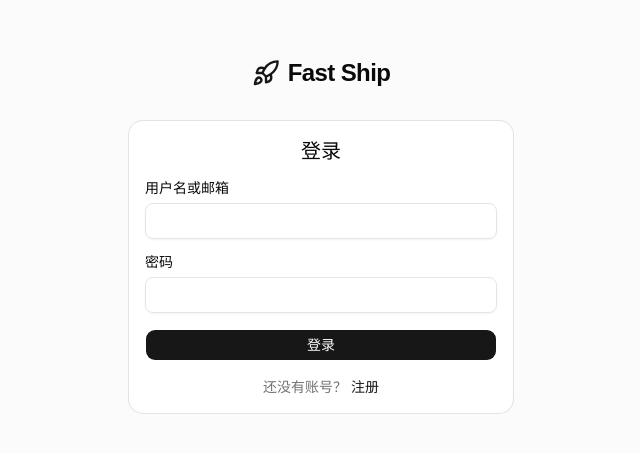
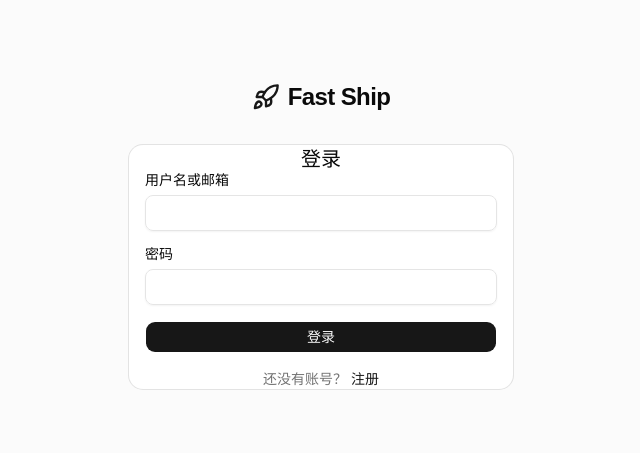
Before and after one commit to gitbobobo/fast_ship, a React (Vite) app in the folder web/: page /login in a window 1280 px wide. Shown: the part 165-618 px from the top of the page, without its empty margins (319-959 px from the left). Built offline with nearby package versions, Linux system fonts and the light colour scheme.

Commit message:
style(card): remove default padding and gap for compact layout

```diff
--- a/web/src/components/ui/card.tsx
+++ b/web/src/components/ui/card.tsx
@@ -12,7 +12,7 @@ function Card({
       data-slot="card"
       data-size={size}
       className={cn(
-        "group/card flex flex-col gap-4 overflow-hidden rounded-xl bg-card py-4 text-sm text-card-foreground ring-1 ring-foreground/10 has-data-[slot=card-footer]:pb-0 has-[>img:first-child]:pt-0 data-[size=sm]:gap-3 data-[size=sm]:py-3 data-[size=sm]:has-data-[slot=card-footer]:pb-0 *:[img:first-child]:rounded-t-xl *:[img:last-child]:rounded-b-xl",
+        "group/card flex flex-col gap-0 overflow-hidden rounded-xl bg-card py-0 text-sm text-card-foreground ring-1 ring-foreground/10 has-data-[slot=card-footer]:pb-0 has-[>img:first-child]:pt-0 data-[size=sm]:gap-0 data-[size=sm]:py-0 data-[size=sm]:has-data-[slot=card-footer]:pb-0 *:[img:first-child]:rounded-t-xl *:[img:last-child]:rounded-b-xl",
         className
       )}
       {...props}
@@ -25,7 +25,7 @@ function CardHeader({ className, ...props }: React.ComponentProps<"div">) {
     <div
       data-slot="card-header"
       className={cn(
-        "group/card-header @container/card-header grid auto-rows-min items-start gap-1 rounded-t-xl px-4 group-data-[size=sm]/card:px-3 has-data-[slot=card-action]:grid-cols-[1fr_auto] has-data-[slot=card-description]:grid-rows-[auto_auto] [.border-b]:pb-4 group-data-[size=sm]/card:[.border-b]:pb-3",
+        "group/card-header @container/card-header grid auto-rows-min items-start gap-0 rounded-t-xl px-4 group-data-[size=sm]/card:px-3 has-data-[slot=card-action]:grid-cols-[1fr_auto] has-data-[slot=card-description]:grid-rows-[auto_auto] [.border-b]:pb-0 group-data-[size=sm]/card:[.border-b]:pb-0",
         className
       )}
       {...props}
@@ -84,7 +84,7 @@ function CardFooter({ className, ...props }: React.ComponentProps<"div">) {
     <div
       data-slot="card-footer"
       className={cn(
-        "flex items-center rounded-b-xl border-t bg-muted/50 p-4 group-data-[size=sm]/card:p-3",
+        "flex items-center rounded-b-xl border-t bg-muted/50 p-0 group-data-[size=sm]/card:p-0",
         className
       )}
       {...props}
```
